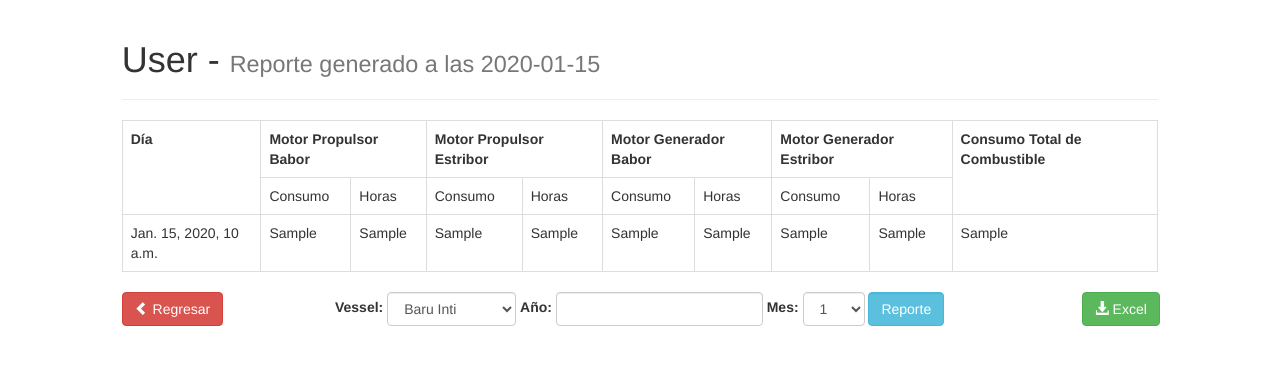
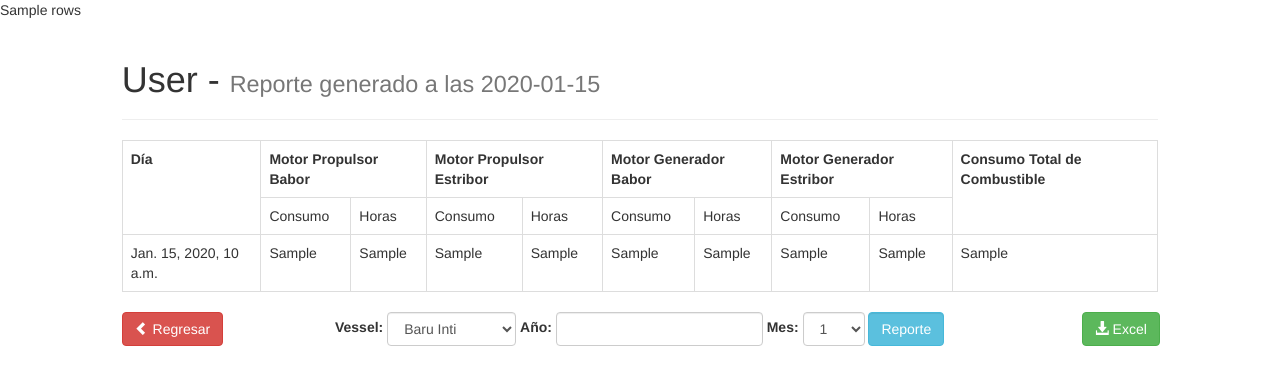
Before and after one commit to Intertug/ReportesItg, a Django app: template templates/month.html in a window 1280 px wide. Shown: the top 385 px of the page. Run offline with Django 3.2, Linux system fonts and the light colour scheme; the template is opened without the code that fills it: most values are stand-ins (such as "Sample title", 1, 10 or a date in 2020); parts of the project's set-up code (start-up, migrations or seed data) failed here and were passed over; some libraries are stand-ins or nearby versions.

Commit message:
visualizar raw

```diff
--- a/reports/views.py
+++ b/reports/views.py
@@ -143,7 +143,7 @@
 	cursor.execute("EXECUTE [SP_QueryOilConsuption] "+str(vessel)+", '"+str(dateone)+"', '"+str(datetwo)+"'")
 	rows = cursor.fetchall()
 	cursor.close()
-
+'''
 	dias = []
 
 	for dia in range(1, 32):
@@ -347,5 +347,5 @@
 
 	total = consumoCombustiblePropBab + consumoCombustiblePropEst + consumoCombustibleBow + consumoCombustibleGenBab + consumoCombustibleGenEst
 	consumos = (consumoCombustiblePropBab, consumoHorasPropBab, consumoCombustiblePropEst, consumoHorasPropEst, consumoCombustibleBow, consumoHorasBow, consumoCombustibleGenBab, consumoHorasGenBab, consumoCombustibleGenEst, consumoHorasGenEst, total)
-
-	return consumos
+'''
+	return rows
--- a/templates/month.html
+++ b/templates/month.html
@@ -7,6 +7,7 @@
         <link rel="stylesheet" href="https://maxcdn.bootstrapcdn.com/bootstrap/3.3.2/css/bootstrap.min.css">
     </head>
     <body>
+        {{rows}}
         <div class="container-fluid">
             <div class="row">
                 <div class="col-xs-12 col-sm-10 col-sm-offset-1">
```
